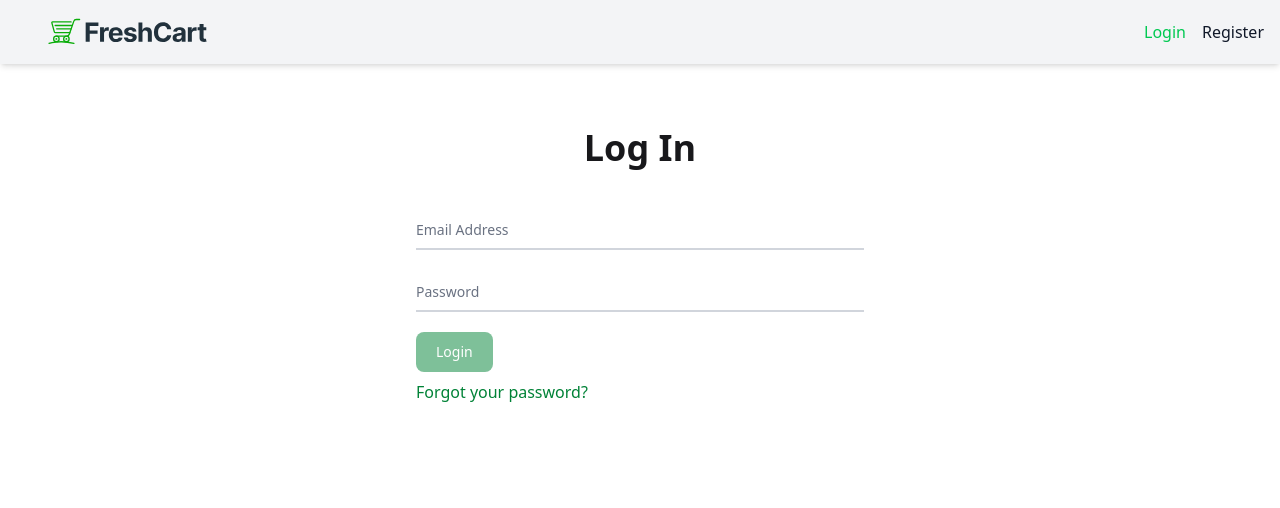
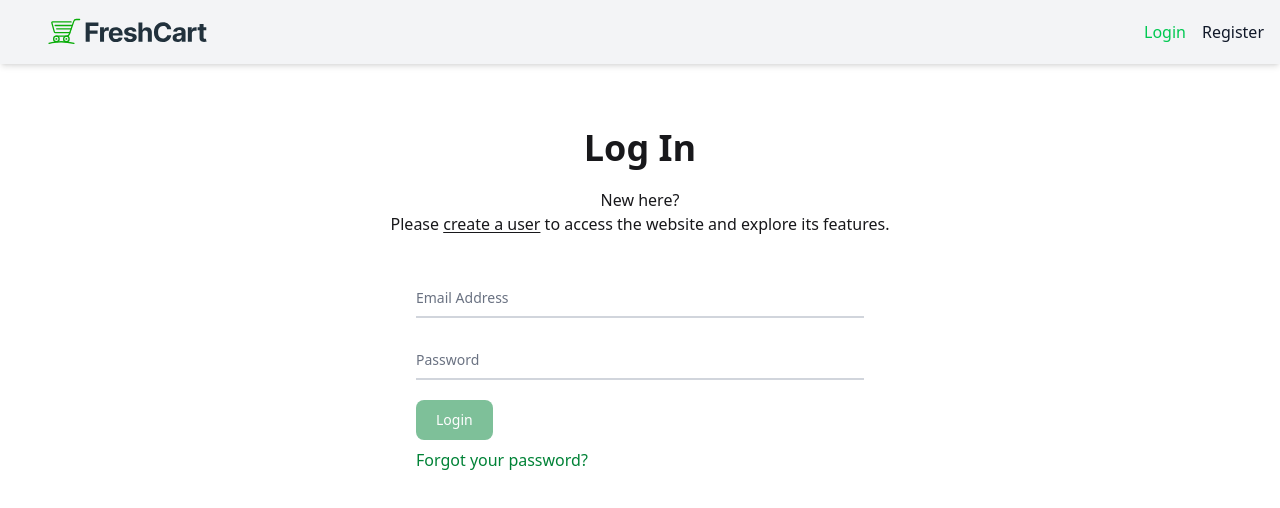
Before and after one commit to hshalash/ECommerce-Website, a React (Vite) app: page /#/login in a window 1280 px wide. Shown: the top 508 px of the page. Built offline with nearby package versions, Linux system fonts and the light colour scheme.

Commit message:
Added message in login page

```diff
--- a/src/components/Login/Login.jsx
+++ b/src/components/Login/Login.jsx
@@ -61,6 +61,10 @@ export default function Login() {
   return (
     <>
       <h2 className="pt-32 text-center text-4xl">Log In</h2>
+      <p className="text-center mt-5 font-thin">
+        New here? <br></br>Please {<Link to="/Register" className="underline underline-offset-2 hover:text-green-400">create a user</Link>} to
+        access the website and explore its features.
+      </p>
 
       <form className="pt-10 max-w-md mx-auto" onSubmit={formik.handleSubmit}>
         {errorMsg && (
@@ -147,8 +151,14 @@ export default function Login() {
             "Login"
           )}
         </button>
-        {<Link to="/Forgot" className="block mt-2 text-green-700 hover:underline">Forgot your password?</Link>}
-
+        {
+          <Link
+            to="/Forgot"
+            className="block mt-2 text-green-700 hover:underline"
+          >
+            Forgot your password?
+          </Link>
+        }
       </form>
     </>
   );
```
